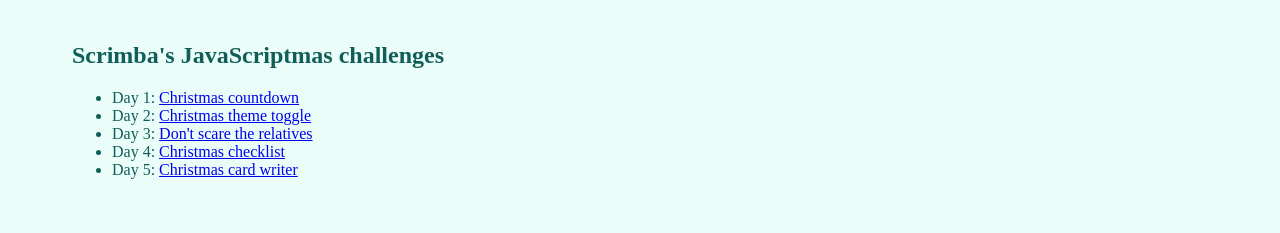
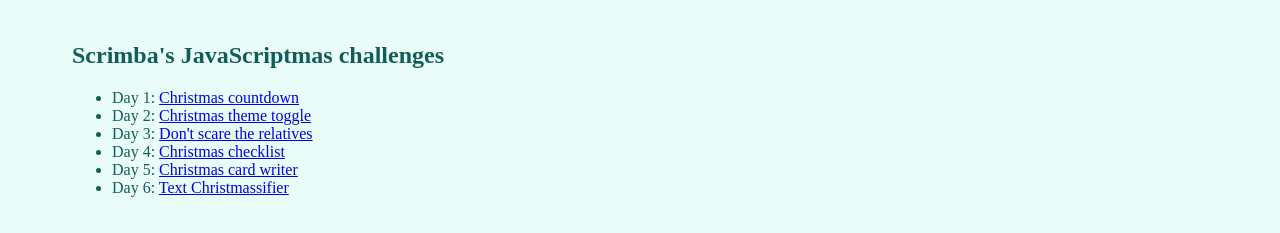
Before and after one commit to hellodeborahuk/javascript-work, a plain HTML site: page index.html in a window 1280 px wide. Shown: the part 657-890 px from the top of the page. Drawn offline with Linux system fonts and the light colour scheme.

Commit message:
Added day 6

```diff
--- a/index.html
+++ b/index.html
@@ -162,6 +162,7 @@
           <li>Day 3: <a href="https://scrimba.com/scrim/coc1d4e81b5e253f6b05a638f">Don't scare the relatives</a></li>
           <li>Day 4: <a href="https://scrimba.com/scrim/co8294b9c940a670d95ee1abd">Christmas checklist</a></li>
           <li>Day 5: <a href="https://scrimba.com/scrim/coa714585bb0de8ffce8ab8b1">Christmas card writer</a></li>
+          <li>Day 6: <a href="https://scrimba.com/scrim/cof274251a2d9ccf0c3805607">Text Christmassifier</a></li>
         </ul>
       </section>
     </div>
```
